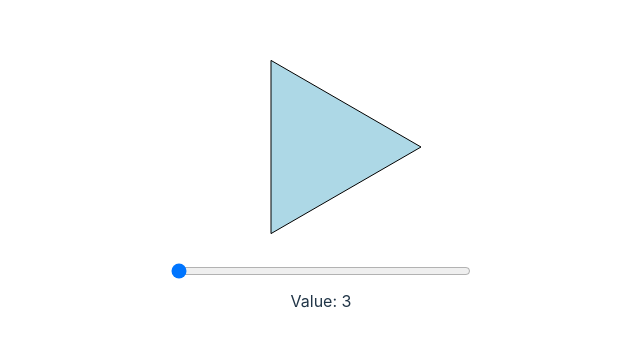
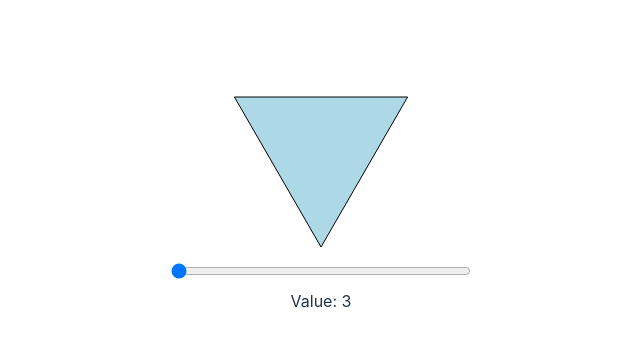
Before and after one commit to Albx68/react-polygon, a React (Vite) app: page / in a window 1280 px wide. Shown: the part 220-566 px from the top of the page, without its empty margins (319-959 px from the left). Built offline with nearby package versions, Linux system fonts and the light colour scheme.

Commit message:
added rotation

```diff
--- a/src/components/polygon.tsx
+++ b/src/components/polygon.tsx
@@ -38,6 +38,8 @@ const Polygon: React.FC<PolygonProps> = ({
         fill={fill}
         stroke={stroke}
         strokeWidth={strokeWidth}
+        transform={`rotate(${90} ${size} ${size})`} // Apply rotation around the center
+
       />
     </svg>
   );
```
